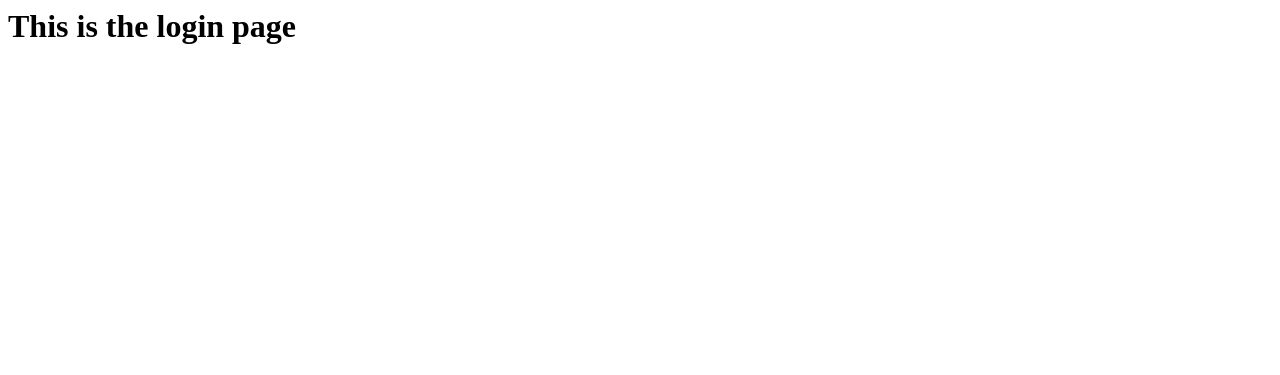
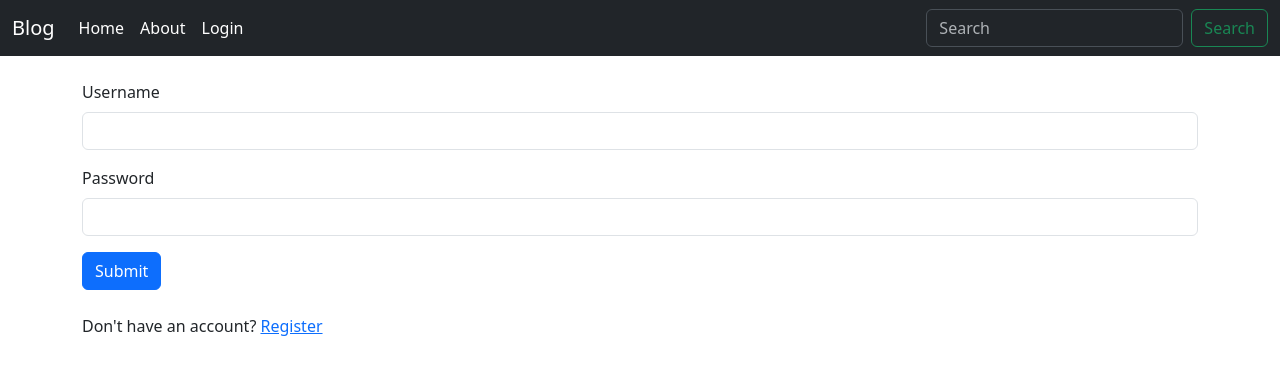
Before and after one commit to mariusciurea/blog_posts, a Django app: page /login/ in a window 1280 px wide. Shown: the top 375 px of the page. Run offline with Django 5.2, Linux system fonts and the light colour scheme.

Commit message:
user register, login, logout implemented

```diff
--- a/blog_posts/posts/views.py
+++ b/blog_posts/posts/views.py
@@ -1,6 +1,7 @@
 from django.shortcuts import render, redirect
 from django.http import HttpResponse
 from .models import Posts
+from django.contrib.auth.decorators import login_required
 from .forms import PostsForm
 
 # dummy_posts = [
@@ -42,6 +43,7 @@ def post(request, pk):
     return render(request, 'posts/posts.html', context)
 
 
+@login_required(login_url='users-login')
 def create_post(request):
     # print(request.method)
     # print(request.POST)
@@ -51,9 +53,10 @@ def create_post(request):
     context = {}
     if request.method == 'POST':
         title = request.POST['title']
-        title = request.POST['title']
         content = request.POST.get('content')
+
         Posts.objects.create(
+            user=request.user,
             title=title,
             content=content
         )
--- a/blog_posts/templates/base.html
+++ b/blog_posts/templates/base.html
@@ -18,12 +18,25 @@
             <li class="nav-item">
               <a class="nav-link active" aria-current="page" href="{% url 'posts-home' %}">Home</a>
             </li>
-            <li class="nav-item">
-              <a class="nav-link active" aria-current="page" href="{% url 'posts-create-post' %}">Add Post</a>
-            </li>
+
             <li class="nav-item">
               <a class="nav-link active" aria-current="page" href="{% url 'posts-about' %}">About</a>
             </li>
+            {% if request.user.is_authenticated %}
+              <li class="nav-item">
+                <a class="nav-link active" aria-current="page" href="{% url 'posts-create-post' %}">Add post</a>
+              </li>
+              <li class="nav-item">
+                <a class="nav-link active" aria-current="page" href="{% url 'users-profile' %}">Profile</a>
+              </li>
+              <li class="nav-item">
+                <a class="nav-link active" aria-current="page" href="{% url 'users-logout' %}">Logout</a>
+              </li>
+            {% else %}
+              <li class="nav-item">
+                <a class="nav-link active" aria-current="page" href="{% url 'users-login' %}">Login</a>
+              </li>
+            {% endif %}
 
           </ul>
           <form class="d-flex" role="search">
@@ -33,6 +46,16 @@
         </div>
       </div>
     </nav>
+    {% if messages %}
+      <ul class="messages">
+        {% for message in messages %}
+        <li {% if message.tags %} class="{{ message.tags }}"{% endif %}>
+            {% if message.level == DEFAULT_MESSAGE_LEVELS.ERROR %}Important: {% endif %}
+            {{ message }}
+        </li>
+        {% endfor %}
+      </ul>
+    {% endif %}
     {% block content %}
 
     {% endblock content %}
--- /dev/null
+++ b/blog_posts/users/templates/users/user_login.html
@@ -0,0 +1,33 @@
+{% extends 'base.html' %}
+
+{% block content %}
+<div class="container" xmlns:p="http://www.w3.org/1999/html">
+        <br>
+        {% if type == 'login' %}
+            <form method="post">
+              {% csrf_token %}
+              <div class="mb-3">
+                <label for="user" class="form-label">Username</label>
+                <input type="text" class="form-control" id="user" name="username">
+              </div>
+              <div class="mb-3">
+                <label for="exampleInputPassword1" class="form-label">Password</label>
+                <input type="password" class="form-control" id="exampleInputPassword1" name="password">
+              </div>
+              <button type="submit" class="btn btn-primary">Submit</button>
+              <br>
+              <br>
+              <p>
+                  Don't have an account? <a href="{% url 'users-register' %}">Register</a>
+              </p>
+            </form>
+        {% else %}
+            <form method="post">
+                {% csrf_token %}
+                {{ form.as_p }}
+                <button type="submit" class="btn btn-secondary">Register</button>
+            </form>
+        {% endif %}
+    </div>
+
+{% endblock content %}
--- a/blog_posts/users/urls.py
+++ b/blog_posts/users/urls.py
@@ -3,7 +3,8 @@ from django.http import HttpResponse
 from . import views
 
 urlpatterns = [
-    path('login/', views.login, name='users-login'),
-    path('register/', views.register, name='users-register'),
-    path('logout/', views.logout, name='users-logout'),
+    path('login/', views.user_login, name='users-login'),
+    path('register/', views.user_register, name='users-register'),
+    path('logout/', views.user_logout, name='users-logout'),
+    path('profile/', views.user_profile, name='users-profile'),
 ]
--- a/blog_posts/users/views.py
+++ b/blog_posts/users/views.py
@@ -1,16 +1,61 @@
-from django.shortcuts import render
+from django.shortcuts import render, redirect
 from django.http import HttpResponse
-
+from django.contrib.auth.models import User
+from django.contrib.auth.forms import UserCreationForm
+from django.contrib import messages
+from django.contrib.auth import login, logout, authenticate
+from posts.models import Posts
 # Create your views here.
 
 
-def login(request):
-    return HttpResponse("<h1>This is the login page</h1>")
+def user_login(request):
+    user_type = 'login'
+    if request.user.is_authenticated:
+        return redirect('posts-home')
+
+    if request.method == 'POST':
+        username = request.POST['username']
+        password = request.POST['password']
+        try:
+            user = User.objects.get(username=username)
+            user = authenticate(request, username=username, password=password)
+
+            if user is not None:
+                login(request, user)
+                return redirect('posts-home')
+            else:
+                messages.error(request, 'Username or password does not exist!')
+
+        except Exception:
+            messages.error(request, 'User does not exist!')
+    context = {'type': user_type}
+    return render(request, 'users/user_login.html', context)
 
 
-def register(request):
-    pass
+def user_register(request):
+    form = UserCreationForm()
+
+    if request.method == 'POST':
+        form = UserCreationForm(request.POST)
+        user = form.save(commit=False)
+        user.username = user.username.lower()
+        user.save()
+        login(request, user)
+        return redirect('posts-home')
+
+    context = {'form': form}
+
+    return render(request, 'users/user_login.html', context)
 
 
-def logout(request):
-    pass
+def user_profile(request):
+    posts = Posts.objects.filter(user=request.user)
+    print(request.user)
+    print(posts)
+    context = {'posts': posts}
+    return render(request, 'users/profile.html', context)
+
+
+def user_logout(request):
+    logout(request)
+    return redirect('posts-home')
```
Also changed, not shown: blog_posts/users/templates/users/profile.html (added, +24 -0 lines), blog_posts/db.sqlite3.
